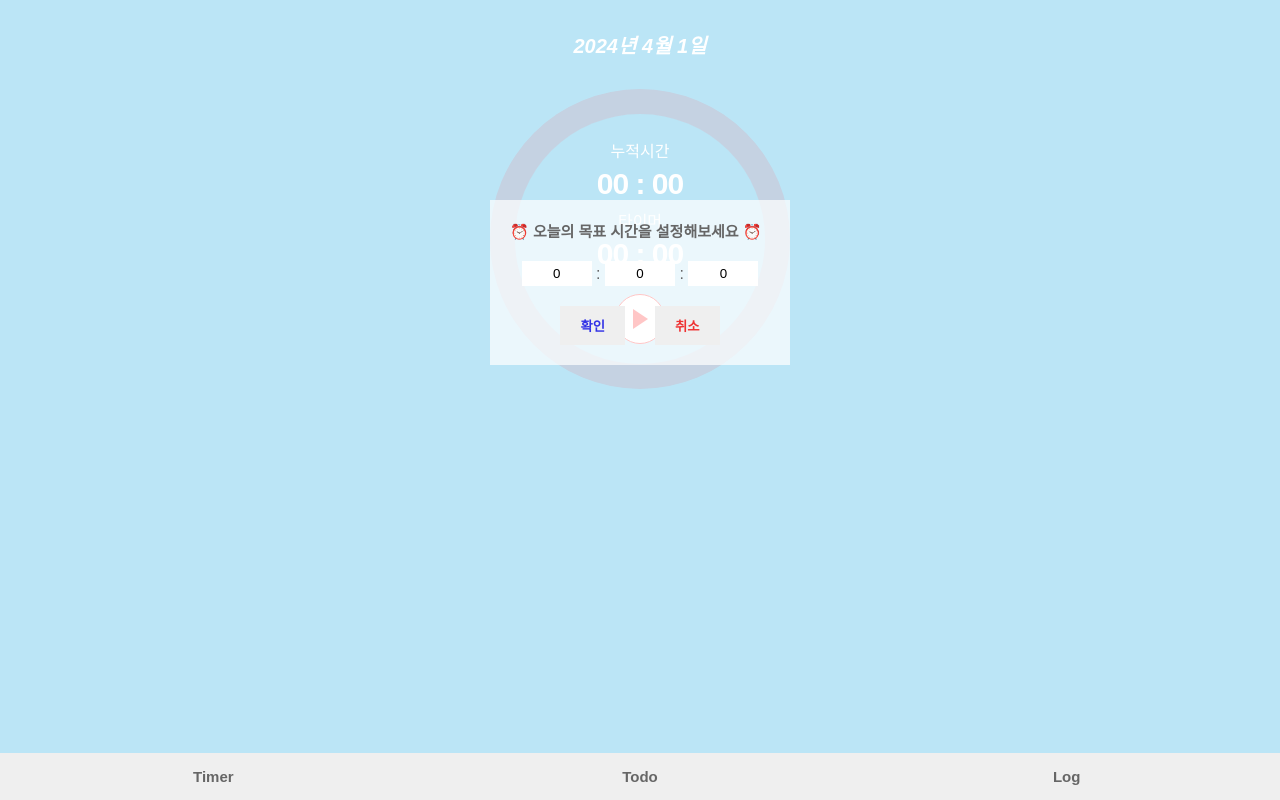
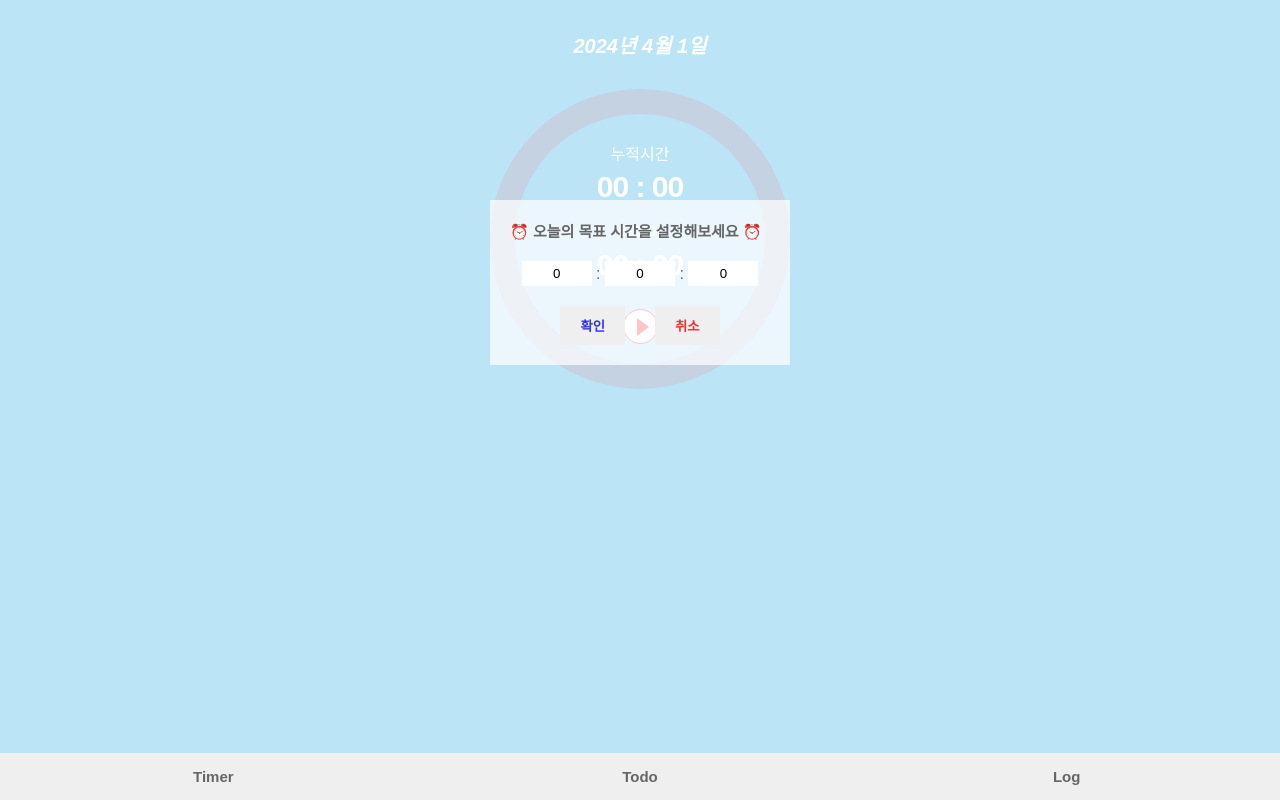
Before and after one commit to devsooki/timelog, a React (Create React App) app: page / in a window 1280 px wide. Built offline with nearby package versions, Linux system fonts and the light colour scheme.

Commit message:
feat: 각 날짜에 저장된 로그 노출

```diff
--- a/src/components/Timer/index.tsx
+++ b/src/components/Timer/index.tsx
@@ -195,23 +195,24 @@ const TimerButton = styled.button`
   align-items: center;
   justify-content: center;
   margin-top: 20px;
-  width: 50px;
-  height: 50px;
+  width: 35px;
+  height: 35px;
   border-radius: 50%;
   border: 1px solid #ff4040;
   background-color: #fff;
 
   .on {
-    width: 15px;
-    height: 15px;
+    width: 13px;
+    height: 13px;
     background-color: #ff4040;
   }
   .off {
+    margin-left: 5px;
     width: 0;
     height: 0;
-    border-top: 10px solid transparent;
-    border-bottom: 10px solid transparent;
-    border-left: 15px solid #ff4040;
+    border-top: 9px solid transparent;
+    border-bottom: 9px solid transparent;
+    border-left: 12px solid #ff4040;
   }
 
 `
```
